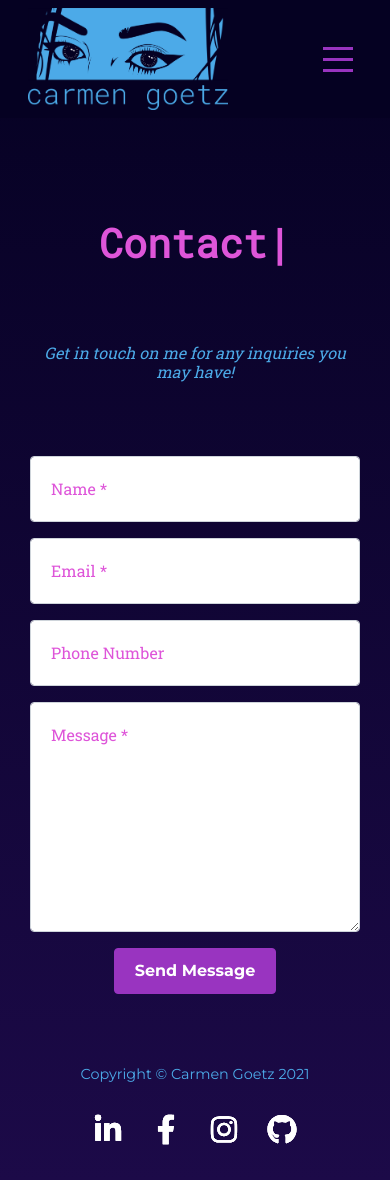
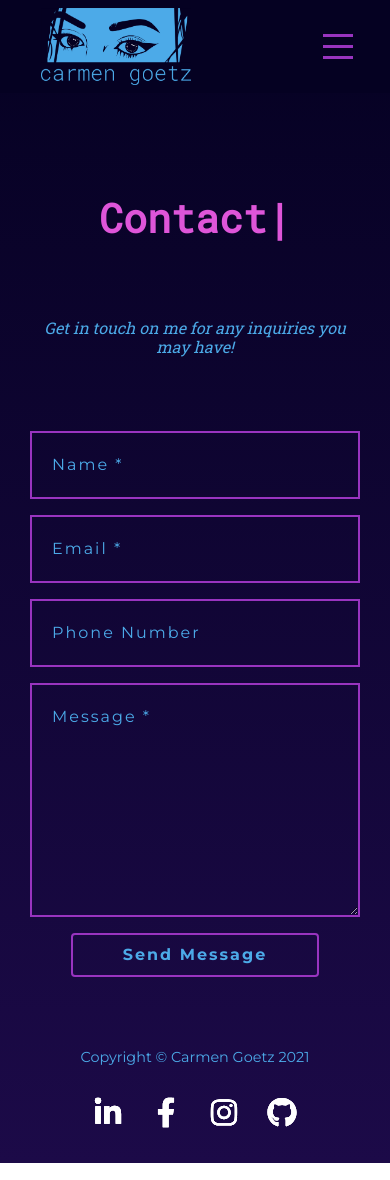
Before and after one commit to carmengoetz/carmengoetz.github.io, a Vue app: page /contact in a window 390 px wide. Built offline with nearby package versions, Linux system fonts and the light colour scheme; a web font is replaced by a local one; what vue3-tabs would draw is missing.

Commit message:
cleaned up nav for mobile and updated styling for buttons and contact

```diff
--- a/src/components/Navigation.vue
+++ b/src/components/Navigation.vue
@@ -9,8 +9,8 @@
     >
       <img
         src="../assets/160293217_260754872185421_1608448610566618226_n.png"
-        alt="Italian Trulli"
-        width="200"
+        alt="carmen goetz"
+        class="navbar-brand__image"
       />
     </router-link>
 
@@ -86,7 +86,19 @@ export default {
   font-weight: 600;
   letter-spacing: 3px;
   font-family: "DotGothic16", sans-serif;
+  width: 200px;
   padding: 0 12px;
+  margin: 0 40px -36px 40px;
+  &__image {
+    width: 200px;
+  }
+
+  @media (max-width: $mobile-breakpoint) {
+    margin: 0;
+    &__image {
+      width: 150px;
+    }
+  }
 }
 
 .router-link-exact-active,
--- a/src/styles/_button.scss
+++ b/src/styles/_button.scss
@@ -2,9 +2,15 @@
     font-family: 'Montserrat', -apple-system, BlinkMacSystemFont, 'Segoe UI', Roboto, 'Helvetica Neue', Arial, sans-serif, 'Apple Color Emoji', 'Segoe UI Emoji', 'Segoe UI Symbol', 'Noto Color Emoji';
     font-weight: 700;
     font-size: 16px;
-    padding: 10px 20px;
-    background-color: $dark-orchid;
-    border-color: $dark-orchid;
+    color: $blue-jeans;
+    text-decoration: none;
+    position: relative;
+    background: transparent;
+    padding: 8px 50px;
+    letter-spacing: 2px;
+    text-align: center;
+    border: 2px solid $dark-orchid;
+    transition: all 0.2s ease;
 
     &:active, &:focus, &:hover {
         background-color: $orchid !important;
--- a/src/views/Contact.vue
+++ b/src/views/Contact.vue
@@ -105,10 +105,17 @@ export default {
 
 .form-control {
   padding: 20px;
-  color: $orchid;
+  color: $blue-jeans;
+  font-family: "Montserrat", -apple-system, BlinkMacSystemFont, "Segoe UI", Roboto,
+    "Helvetica Neue", Arial, sans-serif, "Apple Color Emoji", "Segoe UI Emoji",
+    "Segoe UI Symbol", "Noto Color Emoji";
+  border-radius: 0;
+  border: 2px solid $dark-orchid;
+  background-color: transparent;
+  letter-spacing: 2px;
 
   &::placeholder {
-    color: $orchid;
+    color: $blue-jeans;
   }
 
   &__input {
@@ -116,13 +123,14 @@ export default {
   }
 
   &__text {
-    height: 230px;
+    height: 234px;
   }
 
   &:focus {
     border-color: $orchid;
     -webkit-box-shadow: none;
     box-shadow: none;
+    background-color: transparent;
   }
 }
 </style>
```
